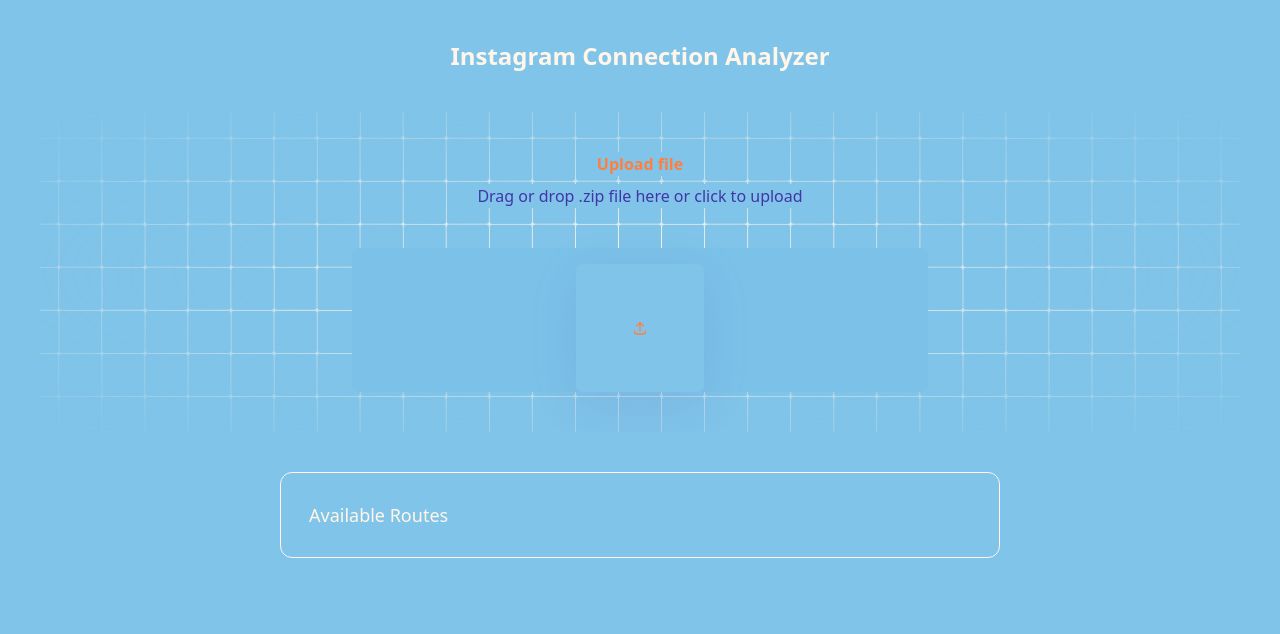
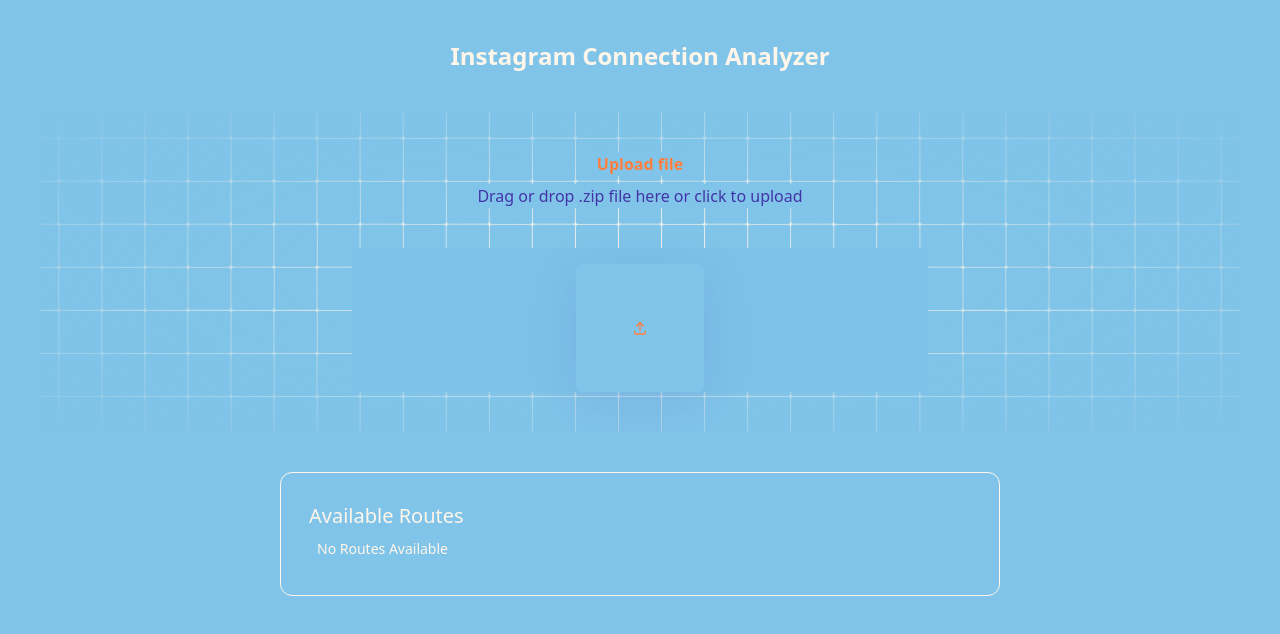
Before and after one commit to thakurprathya/insta_analyzer, a React (Vite) app: page / in a window 1280 px wide. Shown: the top 634 px of the page. Built offline with nearby package versions, Linux system fonts and the light colour scheme.

Commit message:
basic routes added...

```diff
--- a/package.json
+++ b/package.json
@@ -17,6 +17,7 @@
     "react": "^18.3.1",
     "react-dom": "^18.3.1",
     "react-dropzone": "^14.3.5",
+    "react-router-dom": "^7.0.1",
     "tailwind-merge": "^2.5.5"
   },
   "devDependencies": {
--- a/src/App.tsx
+++ b/src/App.tsx
@@ -1,18 +1,15 @@
-import { useEffect, useState } from "react"
-import { FileUpload } from "./components/FileUpload"
-import IndexTable from "./components/IndexTable"
+import { BrowserRouter as Router, Routes, Route } from "react-router-dom";
+import Home from "./pages/Home";
+import NotFound from "./pages/NotFound";
 
 const App = () => {
-    const [connections, setConnections] = useState({});
-
-    useEffect(()=>{console.log(connections)},[connections])
-
     return (
-        <div className="flex flex-col items-center justify-center p-7 md:p-10 gap-10">
-            <h1 className="font-bold text-xl md:text-2xl text-[#FFF6E9]">Instagram Connection Analyzer</h1>
-            <FileUpload setConnections={setConnections}/>
-            <IndexTable connections={connections}/>
-        </div>
+        <Router>
+            <Routes>
+                <Route path="/" element={<Home />} />
+                <Route path="*" element={<NotFound />} />
+            </Routes>
+      </Router>
     )
 }
 
--- a/src/components/FileUpload.tsx
+++ b/src/components/FileUpload.tsx
@@ -28,12 +28,12 @@
 };
 
 interface FileUploadProps {
-    setConnections: React.Dispatch<React.SetStateAction<{[key: string]: any}>>;
+    setLinks: React.Dispatch<React.SetStateAction<{[key: string]: any}>>;
     onChange?: (files: File[]) => void;
 }
 
 export const FileUpload = ({
-    setConnections,
+    setLinks,
     onChange,
 }: FileUploadProps) => {
     const [files, setFiles] = useState<File[]>([]);
@@ -69,7 +69,7 @@
                     });
 
                     const results = await ProcessFiles(filteredFiles);
-                    setConnections(results);
+                    setLinks(results);
 
                 } catch (error) {
                     console.error("Error processing files:", error);
--- a/src/components/IndexTable.tsx
+++ b/src/components/IndexTable.tsx
@@ -1,13 +1,18 @@
-
 interface Props {
-    connections : {[key: string]: any}
+    links : {[key: string]: any}
 }
 
-const IndexTable = ({connections} : Props) => {
+const IndexTable = ({links} : Props) => {
+    console.log(links, Object.keys(links).length)
     return (
         <div className="w-[90%] md:w-[60%] rounded-xl border border-[#FFF6E9] p-5 md:p-7 text-[#FFF6E9]">
-            <h2 className="text-md md:text-lg">Available Routes</h2>
-            {}
+            <h2 className="text-[16px] md:text-[20px] text-md">Available Routes</h2>
+            {Object.keys(links).length === 0 ?
+                <p className="m-2 text-sm md:text-md">No Routes Available</p>
+            :
+                // Object.keys(links).map((link) => )
+                <></>
+            }
         </div>
     )
 }
--- /dev/null
+++ b/src/pages/Home.tsx
@@ -0,0 +1,17 @@
+import { useState } from "react"
+import { FileUpload } from "../components/FileUpload"
+import IndexTable from "../components/IndexTable"
+
+const Home = () => {
+    const [links, setLinks] = useState({});
+
+    return (
+        <div className="flex flex-col items-center justify-center p-7 md:p-10 gap-10">
+            <h1 className="font-bold text-xl md:text-2xl text-[#FFF6E9]">Instagram Connection Analyzer</h1>
+            <FileUpload setLinks={setLinks}/>
+            <IndexTable links={links}/>
+        </div>
+    )
+}
+
+export default Home
--- /dev/null
+++ b/src/pages/NotFound.tsx
@@ -0,0 +1,13 @@
+
+const NotFound = () => {
+    return (
+        <div className="flex items-center justify-center w-full h-full p-10 text-[#FFF6E9]">
+            <div className="text-center">
+                <h1 className="text-6xl font-bold text-red-600">404</h1>
+                <p className="text-xl mt-4">Page Not Found</p>
+            </div>
+        </div>
+    )
+}
+
+export default NotFound
```
Also changed, not shown: 1 other file (tests, documents, lock files or other folders).
